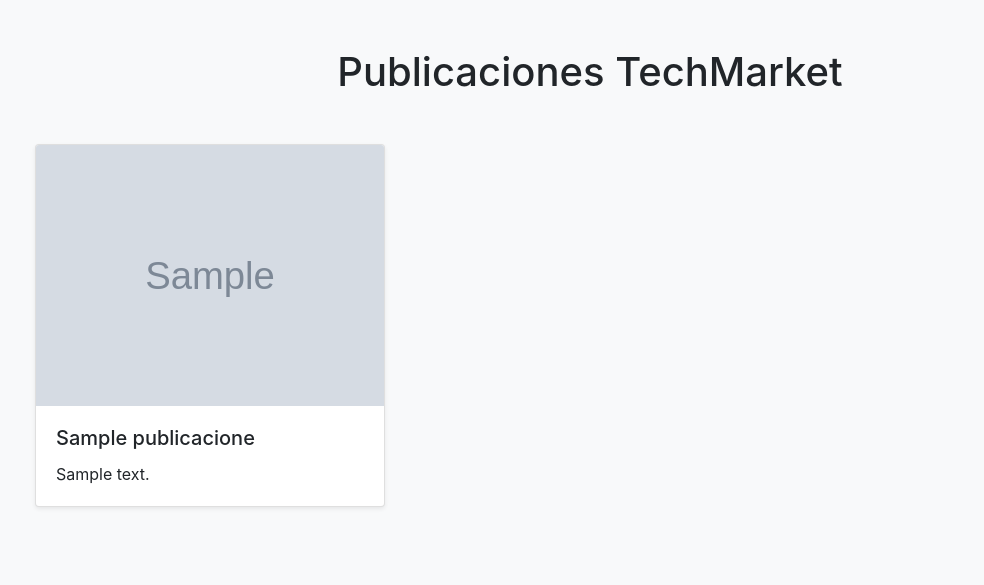
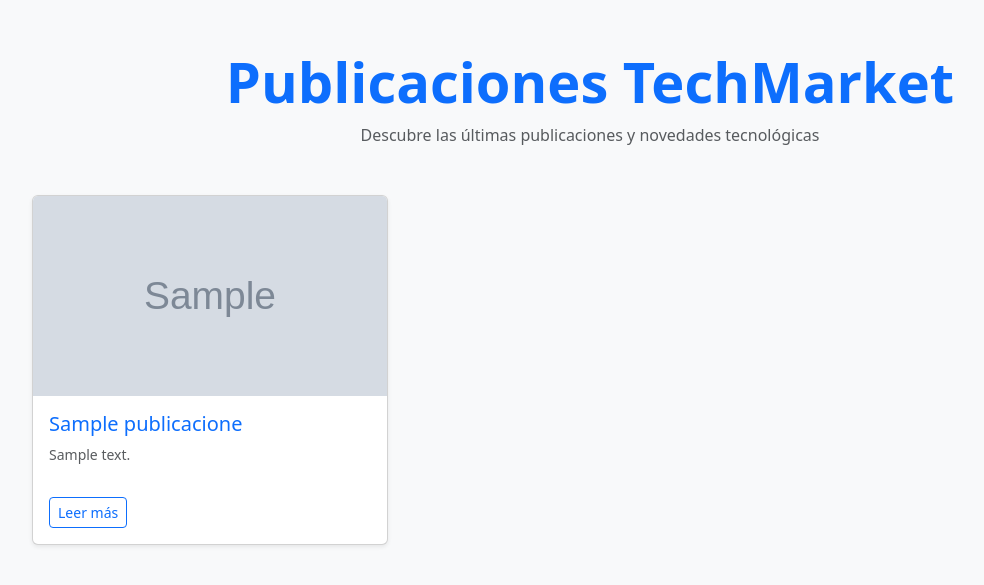
Before and after one commit to Freckus/Techmarket, a Django app: page /publicaciones/ in a window 1280 px wide. Shown: the top 585 px of the page, without its empty margins (50-1034 px from the left). Run offline with Django 5.2, Linux system fonts and the light colour scheme; tables that the repository leaves empty hold one stand-in row (values such as "Sample post"); grey boxes marked "Sample" are stand-in pictures; some libraries are stand-ins or nearby versions.

Commit message:
LISTADO DE PUBLICACIONES

```diff
--- a/Techmarkets/urls.py
+++ b/Techmarkets/urls.py
@@ -3,7 +3,6 @@
 from django.urls import path
 from django.conf import settings
 from marketplace import views
-from marketplace.views import RegisterUser,main,MainPage, CerrarSesion, ProfileUser,ListarFreelancers,RegistroTipoUsuario
 from marketplace.views import RegisterUser,main,MainPage, CerrarSesion, ProfileUser,ListarFreelancers,RegistroTipoUsuario
 
 urlpatterns = [
--- a/marketplace/models.py
+++ b/marketplace/models.py
@@ -38,6 +38,25 @@
 class EstadoPost(models.Model):
     IdEstado=models.CharField(primary_key=True, max_length=10)
     NombreEstado=models.CharField(max_length=10)
+    Descripcion=models.CharField(max_length=50, default="")
+
+
+class Areas (models.Model):
+    IdArea=models.AutoField(primary_key=True)
+    NombreArea=models.CharField(max_length=50, default= "")
+    Descripcion=models.CharField(max_length=50, default= "")
+
+class Tecnologias(models.Model):
+    IdTecnologias=models.AutoField(primary_key=True)
+    NombreTecnologias=models.CharField(max_length=50, default= "")
+    #Fk
+    AreaTecnologia=models.ForeignKey(Areas, null=True, blank=True, on_delete=models.RESTRICT)
+
+
+class UsuarioTecnologias(models.Model):
+    usuario = models.OneToOneField(User, on_delete=models.CASCADE)
+    tecnologias = models.ManyToManyField(Tecnologias, related_name="usuarios")
+
 
 class Publicaciones (models.Model):
     IdPublicacion:models.CharField(primary_key=True,max_length=10)
@@ -54,6 +73,16 @@
 
     def __str__(self):
         return self.Titulo
+
+
+class Postulante(models.Model):
+    publicacion = models.ForeignKey(Publicaciones, on_delete=models.CASCADE, related_name='postulantes')
+    usuario = models.ForeignKey(User, on_delete=models.CASCADE, related_name='postulaciones')
+    FechaPostulacion = models.DateTimeField(auto_now_add=True)
+    class Meta:
+        unique_together = ('publicacion', 'usuario')
+
+
 
 class PublicacionesVisistas (models.Model):
     IdPublicacionesVisita=models.CharField(primary_key=True,max_length=10)
--- a/marketplace/views.py
+++ b/marketplace/views.py
@@ -42,8 +42,12 @@
 @login_required
 def ProfileUser(request):
     profile = UserInfo.objects.get(IdUser=request.user)
-    data={'UserInfo':[profile]}
-    return render(request, 'templatesApp/Perfil.html',data)
+    publicaciones = Publicaciones.objects.filter(UsuarioCreador=request.user)
+    data = {
+        'UserInfo': [profile],
+        'Publicaciones': publicaciones
+    }
+    return render(request, 'templatesApp/Perfil.html', data)
 ####################################################################################################
 ###Iniciar Sesion de usuario#####
 def Login(request):
--- a/templates/templatesApp/Lista.html
+++ b/templates/templatesApp/Lista.html
@@ -5,33 +5,63 @@
     <meta charset="UTF-8">
     <meta name="viewport" content="width=device-width, initial-scale=1.0">
     <title>Lista de Publicaciones</title>
-    <link rel="stylesheet" href="https://stackpath.bootstrapcdn.com/bootstrap/4.5.2/css/bootstrap.min.css">
+    <link rel="stylesheet" href="https://cdn.jsdelivr.net/npm/bootstrap@5.3.2/dist/css/bootstrap.min.css">
+    <style>
+        body {
+            background-color: #f8f9fa;
+        }
+        .card {
+            transition: transform 0.2s ease, box-shadow 0.2s ease;
+        }
+        .card:hover {
+            transform: scale(1.02);
+            box-shadow: 0 8px 20px rgba(0, 0, 0, 0.2);
+        }
+        .card img {
+            height: 200px;
+            object-fit: cover;
+            border-top-left-radius: calc(0.375rem - 1px);
+            border-top-right-radius: calc(0.375rem - 1px);
+        }
+        .alert {
+            font-size: 0.9rem;
+        }
+    </style>
 </head>
-<body class="bg-light">
+<body>
     <div class="container py-5">
         <!-- Bloque de mensajes -->
         {% if messages %}
+            <div class="mb-4">
                 {% for message in messages %}
                     <div class="alert {% if message.tags %}alert-{{ message.tags }}{% else %}alert-info{% endif %} alert-dismissible fade show" role="alert">
                         {{ message }}
                         <button type="button" class="btn-close" data-bs-dismiss="alert" aria-label="Close"></button>
                     </div>
                 {% endfor %}
+            </div>
         {% endif %}
 
-        <h1 class="text-center mb-5">Publicaciones TechMarket</h1>
+        <!-- Título principal -->
+        <div class="text-center mb-5">
+            <h1 class="display-4 fw-bold text-primary">Publicaciones TechMarket</h1>
+            <p class="text-muted">Descubre las últimas publicaciones y novedades tecnológicas</p>
+        </div>
 
         <!-- Listado de publicaciones -->
-        <div class="row">
+        <div class="row g-4">
             {% for publicacion in publicaciones %}
-                <div class="col-md-6 col-lg-4 mb-4">
+                <div class="col-md-6 col-lg-4">
                     <div class="card shadow-sm h-100">
                         {% if publicacion.ImagePost.url %}
                             <img src="{{ publicacion.ImagePost.url }}" class="card-img-top" alt="{{ publicacion.Titulo }}">
+                        {% else %}
+                            <img src="{% static 'images/default-placeholder.png' %}" class="card-img-top" alt="Sin imagen">
                         {% endif %}
                         <div class="card-body">
-                            <h2 class="card-title h5">{{ publicacion.Titulo }}</h2>
-                            <p class="card-text">{{ publicacion.Descripcion }}</p>
+                            <h5 class="card-title text-primary">{{ publicacion.Titulo }}</h5>
+                            <p class="card-text text-muted small">{{ publicacion.Descripcion|truncatewords:20 }}</p>
+                            <a href="{{ publicacion.get_absolute_url }}" class="btn btn-outline-primary btn-sm mt-3">Leer más</a>
                         </div>
                     </div>
                 </div>
@@ -39,8 +69,6 @@
         </div>
     </div>
 
-    <script src="https://code.jquery.com/jquery-3.5.1.slim.min.js"></script>
-    <script src="https://cdn.jsdelivr.net/npm/@popperjs/core@2.5.2/dist/umd/popper.min.js"></script>
-    <script src="https://stackpath.bootstrapcdn.com/bootstrap/4.5.2/js/bootstrap.min.js"></script>
+    <script src="https://cdn.jsdelivr.net/npm/bootstrap@5.3.2/dist/js/bootstrap.bundle.min.js"></script>
 </body>
 </html>
```
Also changed, not shown: templates/templatesApp/Perfil.html (+58 -1 lines). Lines whose indentation alone changed are shown as unchanged.
